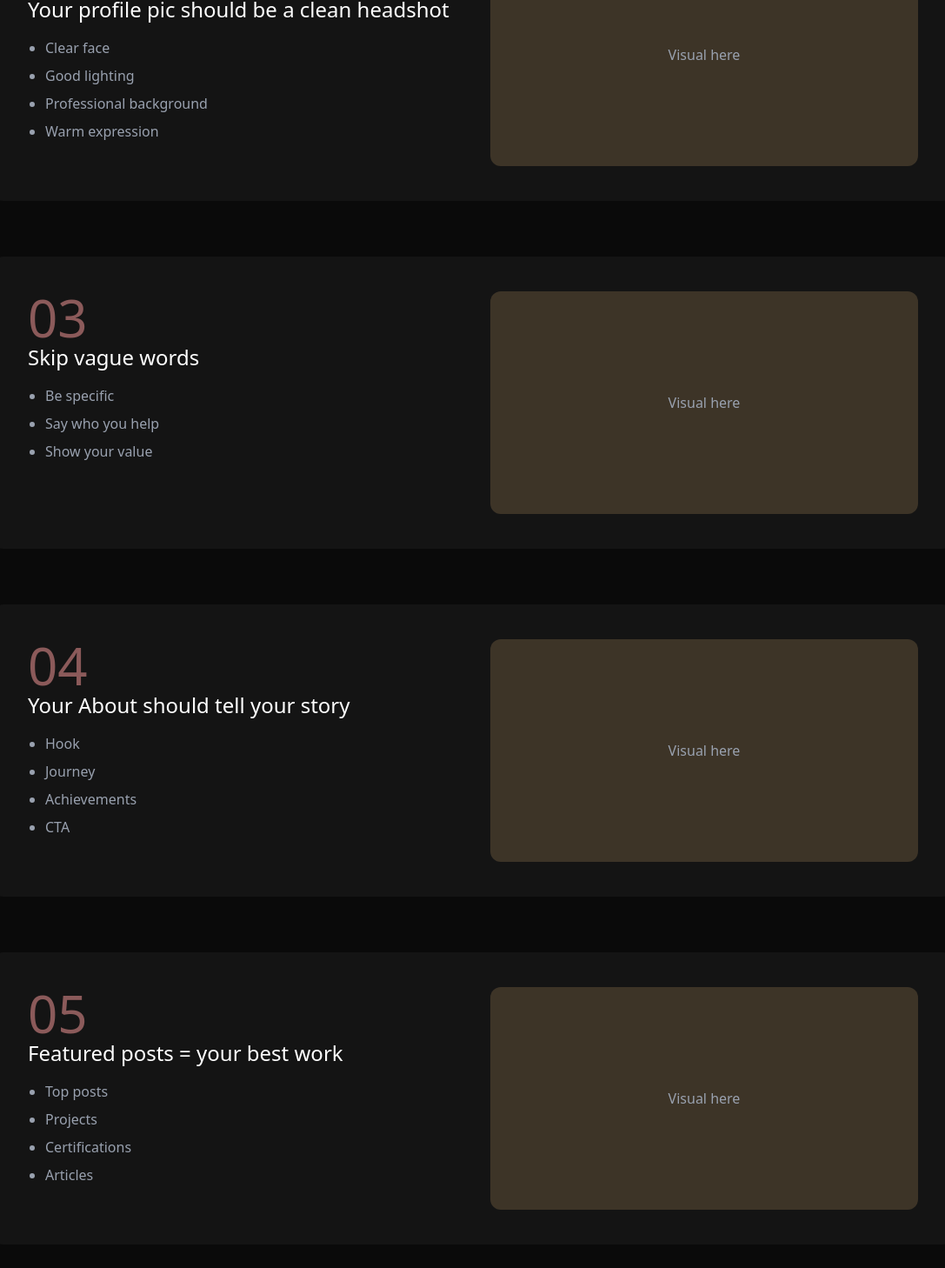
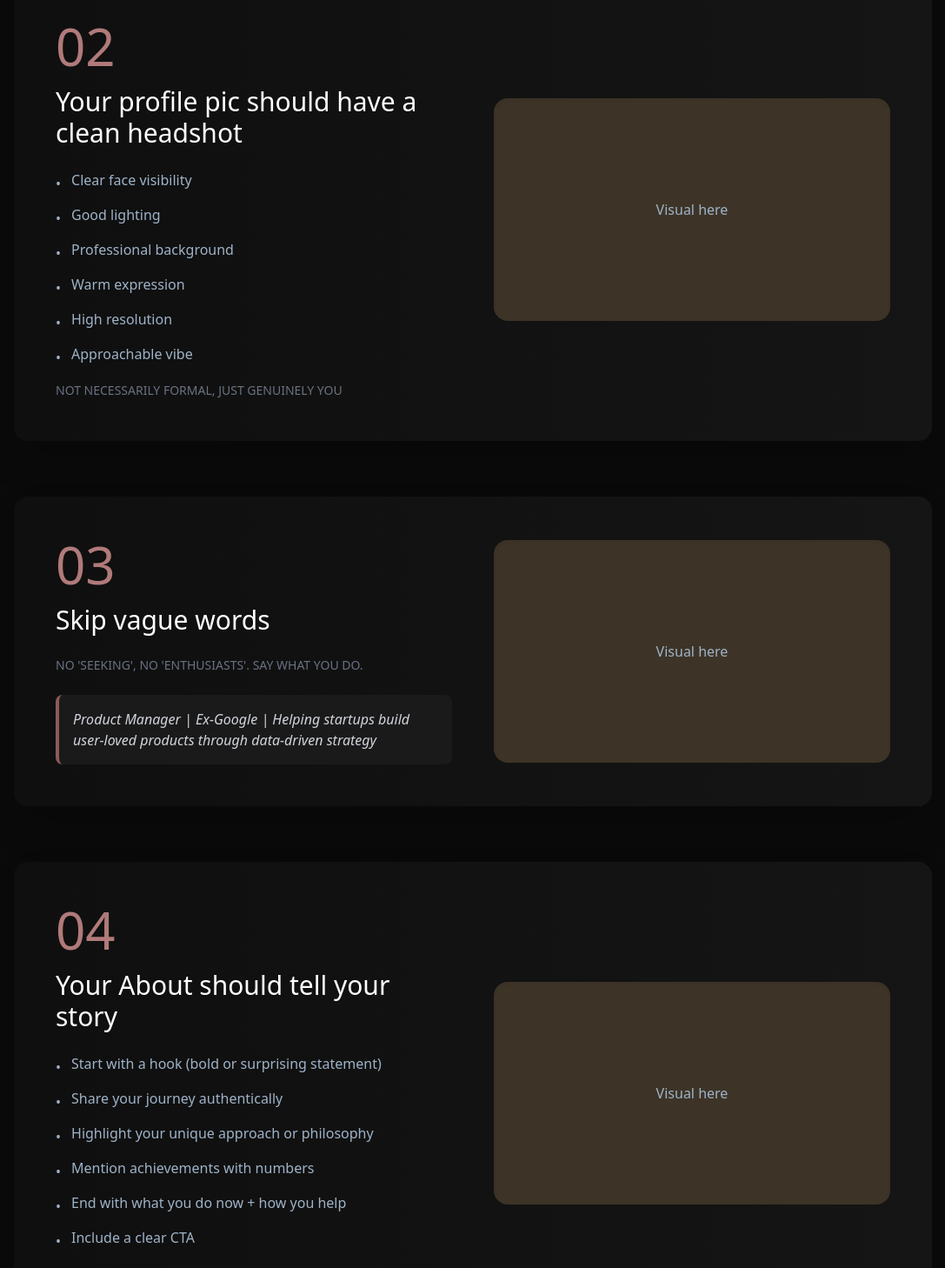
Before and after one commit to gourviii/linkedup, a React (Vite) app: page /impact in a window 1280 px wide. Shown: the part 2153-3611 px from the top of the page at 87% size, without its empty margins (96-1183 px from the left). Built offline with nearby package versions, Linux system fonts and the light colour scheme.

Commit message:
Updated colors

```diff
--- a/src/components/Footer.jsx
+++ b/src/components/Footer.jsx
@@ -176,7 +176,7 @@ const Footer = () => {
           <div className="flex items-start gap-3 mb-5">
             <FaMapMarkerAlt className="text-blue-500 mt-1" />
             <p className="text-sm text-gray-300">
-              Gayatri bihar, House no.17, <br /> Near by Thatipur, <br />
+              Gayatri bihar, House no.17, <br /> Near by Thatipur, Gwalior <br />
               474011
             </p>
           </div>
--- a/src/pages/About.jsx
+++ b/src/pages/About.jsx
@@ -6,8 +6,9 @@ const About = () => {
     <>
       <section
         id="about"
-        className="overflow-x-hidden bg-white text-black px-4 py-16 max-w-7xl mx-auto md:flex gap-16"
+        className="overflow-x-hidden bg-[#0a0a0a] text-white "
       >
+        <div className="px-34 py-16 mx-auto md:flex gap-16 ">
         {/* Image */}
         <motion.div
           initial={{ opacity: 0, x: -60 }}
@@ -50,7 +51,7 @@ const About = () => {
             whileInView={{ opacity: 1, y: 0 }}
             transition={{ duration: 0.6, delay: 0.2 }}
             viewport={{ once: true }}
-            className="max-w-4xl space-y-6 text-[18px] text-gray-700"
+            className="max-w-4xl space-y-6 text-[18px] text-white"
           >
             <p>
               Authority isn’t built by posting more.., It’s built through
@@ -59,9 +60,9 @@ const About = () => {
 
             <p>
               I’m{" "}
-              <span className="font-semibold text-gray-900">Gourvi Tiwari</span>, a
+              <span className="font-semibold text-white">Gourvi Tiwari</span>, a
               LinkedIn{" "}
-              <span className="font-semibold text-gray-900">
+              <span className="font-semibold text-white">
                 Personal Brand Strategist
               </span>{" "}
               who helps professionals show up clearly, consistently, and
@@ -69,36 +70,7 @@ const About = () => {
             </p>
           </motion.div>
 
-          {/* Highlighted Lines */}
-          <motion.div
-            initial={{ opacity: 0, scale: 0.95 }}
-            whileInView={{ opacity: 1, scale: 1 }}
-            transition={{ duration: 0.5, delay: 0.3 }}
-            viewport={{ once: true }}
-            className="space-y-3 mt-4 mb-8"
-          >
-            <p className="inline-block text-black py-1 font-bold">
-              “Powered by the AVC Framework..,
-            </p>
-            <br />
-            <p className="inline-block text-black px-3 py-1 font-semibold">
-              <span className="bg-blue-500 rounded-3xl p-2 text-white px-3">
-                Authority
-              </span>
-              <span className="text-3xl font-bold"> → </span>
-              <span className="bg-blue-500 rounded-3xl p-2 text-white px-3">
-                Visibility
-              </span>
-              <span className="text-3xl font-bold"> → </span>
-              <span className="bg-blue-500 rounded-3xl p-2 text-white px-3">
-                Conversion
-              </span>
-            </p>
-            <br />
-            <p className="inline-block text-black py-1 font-bold">
-              “Build trust first, get seen next, and convert naturally.”
-            </p>
-          </motion.div>
+<br/>
 
           {/* Main Content */}
           <motion.div
@@ -106,7 +78,7 @@ const About = () => {
             whileInView={{ opacity: 1, y: 0 }}
             transition={{ duration: 0.6, delay: 0.4 }}
             viewport={{ once: true }}
-            className="space-y-6 text-gray-700"
+            className="space-y-6 text-white"
           >
             <p>
               Over the years, I’ve noticed a recurring pattern: talented,
@@ -152,6 +124,37 @@ const About = () => {
               </li>
             </ul>
 
+                      {/* Highlighted Lines */}
+          <motion.div
+            initial={{ opacity: 0, scale: 0.95 }}
+            whileInView={{ opacity: 1, scale: 1 }}
+            transition={{ duration: 0.5, delay: 0.3 }}
+            viewport={{ once: true }}
+            className="space-y-3 mt-4 mb-8"
+          >
+            <p className="inline-block text-white py-1 font-bold">
+              “Powered by the AVC Framework..,
+            </p>
+            <br />
+            <p className="inline-block text-white px-3 py-1 font-semibold">
+              <span className="bg-blue-500 rounded-3xl p-2 text-white px-3">
+                Authority
+              </span>
+              <span className="text-3xl font-bold"> → </span>
+              <span className="bg-blue-500 rounded-3xl p-2 text-white px-3">
+                Visibility
+              </span>
+              <span className="text-3xl font-bold"> → </span>
+              <span className="bg-blue-500 rounded-3xl p-2 text-white px-3">
+                Conversion
+              </span>
+            </p>
+            <br />
+            <p className="inline-block text-white py-1 font-bold">
+              “Build trust first, get seen next, and convert naturally.”
+            </p>
+          </motion.div>
+
             <p className="mt-6">
               Your LinkedIn should sound like you, not a formula.
             </p>
@@ -160,6 +163,7 @@ const About = () => {
             </p>
           </motion.div>
         </div>
+        </div>
       </section>
     </>
   );
--- a/src/pages/Impact.jsx
+++ b/src/pages/Impact.jsx
@@ -1,6 +1,154 @@
 import React from "react";
 
 const Impact = () => {
+
+  // const elements = [
+  //   {
+  //     id: "01",
+  //     title: "Your banner is prime real estate",
+  //     subtitle: "Don't leave it blank! Use it to showcase:",
+  //     list: [
+  //       "Your expertise or niche",
+  //       "Your personal brand colors",
+  //       "A call-to-action (CTA)",
+  //       "Portfolio highlights or achievements",
+  //     ],
+  //     tip: "Think of it as a billboard for your professional brand",
+  //   },
+  //   {
+  //     id: "02",
+  //     title: "Your profile pic should have a clean headshot",
+  //     subtitle: "NOT NECESSARILY FORMAL, JUST GENUINELY YOU",
+  //     list: [
+  //       "Clear face visibility",
+  //       "Good lighting",
+  //       "Professional background",
+  //       "Warm expression",
+  //       "High resolution",
+  //       "Approachable vibe",
+  //     ],
+  //   },
+  //   {
+  //     id: "03",
+  //     title: "Skip vague words",
+  //     subtitle: "NO 'SEEKING', NO 'ENTHUSIASTS'. SAY WHAT YOU DO.",
+  //     description:
+  //       "Your headline should make someone stop scrolling. Be specific about who you help and what makes you stand out.",
+  //     example:
+  //       "Product Manager | Ex-Google | Helping startups build user-loved products through data-driven strategy",
+  //   },
+  //   {
+  //     id: "04",
+  //     title: "Your About should tell your story",
+  //     subtitle: "SKIP THE BUZZWORDS (WRITE LIKE YOU ACTUALLY TALK!)",
+  //     list: [
+  //       "Start with a hook",
+  //       "Share your journey",
+  //       "Highlight your unique approach",
+  //       "Mention achievements with numbers",
+  //       "End with what you do + how you help",
+  //       "Include a CTA",
+  //     ],
+  //   },
+  //   {
+  //     id: "05",
+  //     title: "Featured posts = your best hits + products",
+  //     list: [
+  //       "High-engagement posts",
+  //       "Case studies or projects",
+  //       "Speaking engagements",
+  //       "Published articles",
+  //       "Certifications or courses",
+  //       "Media mentions",
+  //     ],
+  //   },
+  //   {
+  //     id: "06",
+  //     title: "Make your experience section results-driven",
+  //     subtitle: "DON'T JUST LIST DUTIES - SHOWCASE IMPACT!",
+  //     example:
+  //       "Grew Instagram following from 5K to 50K in 6 months, driving 3x website traffic",
+  //   },
+  // ];
+
+const elements = [
+  {
+    id: "01",
+    title: "Your banner is prime real estate",
+    subtitle: "Don't leave it blank! Use it to showcase:",
+    list: [
+      "Your expertise or niche",
+      "Your personal brand colors",
+      "A call-to-action (CTA)",
+      "Portfolio highlights or achievements",
+    ],
+    tip: "Think of it as a billboard for your professional brand",
+  },
+  {
+    id: "02",
+    title: "Your profile pic should have a clean headshot",
+    subtitle: "NOT NECESSARILY FORMAL, JUST GENUINELY YOU",
+    list: [
+      "Clear face visibility",
+      "Good lighting",
+      "Professional background",
+      "Warm expression",
+      "High resolution",
+      "Approachable vibe",
+    ],
+  },
+  {
+    id: "03",
+    title: "Skip vague words",
+    subtitle: "NO 'SEEKING', NO 'ENTHUSIASTS'. SAY WHAT YOU DO.",
+    description:
+      "Your headline should make someone stop scrolling. Be specific about who you help and what makes you stand out.",
+    example:
+      "Product Manager | Ex-Google | Helping startups build user-loved products through data-driven strategy",
+    format: "[Your Role or Skill] | [Background] | [Your Unique Edge] | [Who You Help]",
+  },
+  {
+    id: "04",
+    title: "Your About should tell your story",
+    subtitle: "SKIP THE BUZZWORDS (WRITE LIKE YOU ACTUALLY TALK!)",
+    list: [
+      "Start with a hook (bold or surprising statement)",
+      "Share your journey authentically",
+      "Highlight your unique approach or philosophy",
+      "Mention achievements with numbers",
+      "End with what you do now + how you help",
+      "Include a clear CTA",
+    ],
+  },
+  {
+    id: "05",
+    title: "Featured posts = your best hits + products",
+    description:
+      "Add your top posts, portfolio, courses, testimonials, personal website, or even a Google Doc of your best work.",
+    list: [
+      "High-engagement posts",
+      "Case studies or projects",
+      "Speaking engagements",
+      "Published articles",
+      "Certifications or courses",
+      "Media mentions",
+    ],
+  },
+  {
+    id: "06",
+    title: "Make your experience section results-driven",
+    subtitle: "DON'T JUST LIST DUTIES - SHOWCASE IMPACT!",
+    description:
+      "Transform boring job descriptions into compelling proof of your capabilities.",
+    example:
+      "Grew Instagram following from 5K to 50K in 6 months, driving 3x website traffic",
+    format: "[Action verb] + [What you did] + [Measurable result]",
+    instead: "Responsible for managing social media",
+    tip: "Use bullet points and include metrics wherever possible",
+  },
+];
+
+
   return (
     <div className="bg-[#0a0a0a] text-gray-200">
       {/* HERO */}
@@ -21,7 +169,14 @@ const Impact = () => {
             <button className="px-10 py-4 rounded-full bg-[#8b5a5a] hover:bg-[#a06868] transition">
               See My Approach
             </button>
-            <button className="px-10 py-4 rounded-full border border-gray-500 hover:bg-[#1a1a1a] transition">
+            <button
+              onClick={() => {
+                document
+                  .getElementById("six-keys")
+                  .scrollIntoView({ behavior: "smooth" });
+              }}
+              className="px-10 py-4 rounded-full border border-gray-500 hover:bg-[#1a1a1a] transition"
+            >
               The 6 Key Elements
             </button>
           </div>
@@ -47,7 +202,7 @@ const Impact = () => {
                 className="bg-[#3d3427] p-8 rounded-lg border-l-4 border-[#8b5a5a]"
               >
                 <h3 className="text-xl text-white">{item}</h3>
-                <p className="italic text-gray-400">(clearly)</p>
+              <p className="italic text-gray-400">(clearly)</p>   {/*  //paragraph */}
               </div>
             ),
           )}
@@ -59,7 +214,7 @@ const Impact = () => {
       </section>
 
       {/* KEY ELEMENTS */}
-      <section className="py-24 px-6 max-w-6xl mx-auto">
+      <section id="six-keys" className="py-24 px-6 max-w-6xl mx-auto">
         <h2 className="text-4xl md:text-5xl text-white text-center mb-4">
           The <span className="italic text-[#b85c5c]">6 Key Elements</span>
         </h2>
@@ -67,61 +222,60 @@ const Impact = () => {
           Every element of your profile should work together.
         </p>
 
-        {[
-          {
-            num: "01",
-            title: "Your banner is prime real estate",
-            points: ["Expertise", "Brand colors", "CTA", "Achievements"],
-          },
-          {
-            num: "02",
-            title: "Your profile pic should be a clean headshot",
-            points: [
-              "Clear face",
-              "Good lighting",
-              "Professional background",
-              "Warm expression",
-            ],
-          },
-          {
-            num: "03",
-            title: "Skip vague words",
-            points: ["Be specific", "Say who you help", "Show your value"],
-          },
-          {
-            num: "04",
-            title: "Your About should tell your story",
-            points: ["Hook", "Journey", "Achievements", "CTA"],
-          },
-          {
-            num: "05",
-            title: "Featured posts = your best work",
-            points: ["Top posts", "Projects", "Certifications", "Articles"],
-          },
-          {
-            num: "06",
-            title: "Make experience results-driven",
-            points: ["Action verbs", "Metrics", "Impact"],
-          },
-        ].map((el, i) => (
+
+<section className="py-24bg-black text-gray-200">
+  <div className="max-w-6xl mx-auto px-6 space-y-16">
+
+    {elements.map((item, index) => (
       <div
-            key={i}
-            className="grid md:grid-cols-2 gap-10 bg-[#141414] p-10 rounded-xl mb-16"
+        key={item.id}
+        className={`grid md:grid-cols-2 gap-12 items-center
+        bg-gradient-to-r from-[#0f0f0f] to-[#151515]
+        rounded-2xl p-12 shadow-2xl`}
       >
+        {/* LEFT TEXT */}
         <div>
-              <span className="text-6xl text-[#8b5a5a]">{el.num}</span>
-              <h3 className="text-2xl text-white mb-4">{el.title}</h3>
-              <ul className="list-disc ml-5 space-y-2 text-gray-400">
-                {el.points.map((p, idx) => (
-                  <li key={idx}>{p}</li>
+          <span className="text-6xl font-light text-[#b07a7a] block mb-4">
+            {item.id}
+          </span>
+
+          <h3 className="text-2xl md:text-3xl text-white mb-6">
+            {item.title}
+          </h3>
+
+          {item.list && (
+            <ul className="space-y-3 text-[#9fb3c8]">
+              {item.list.map((point, i) => (
+                <li key={i} className="flex items-start gap-3">
+                  <span className="text-[#9fb3c8] mt-1">•</span>
+                  {point}
+                </li>
               ))}
             </ul>
+          )}
+
+          {item.subtitle && (
+            <p className="uppercase text-sm text-gray-500 mt-4">
+              {item.subtitle}
+            </p>
+          )}
+
+          {item.example && (
+            <div className="mt-6 p-4 bg-[#1a1a1a] rounded-lg border-l-4 border-[#8b5a5a]">
+              <p className="italic text-gray-300">{item.example}</p>
             </div>
-            <div className="bg-[#3d3427] h-64 rounded-xl flex items-center justify-center text-gray-400">
+          )}
+        </div>
+
+        {/* RIGHT VISUAL */}
+        <div className="bg-[#3d3427] rounded-2xl h-64 flex items-center justify-center text-[#9fb3c8] shadow-inner">
           Visual here
         </div>
       </div>
     ))}
+
+  </div>
+</section>
       </section>
 
       {/* RESULTS */}
@@ -131,11 +285,17 @@ const Impact = () => {
         </h2>
 
         <div className="grid md:grid-cols-4 gap-6 mt-16">
-          {["Client 1", "Client 2", "Client 3", "Client 4"].map((c, i) => (
+          {[
+            { images: "../" },
+            { images: "../" },
+            { images: "../" },
+            { images: "../"  }
+          ].map((item, i) => (
             <div key={i} className="bg-[#141414] p-6 rounded-xl text-center">
-              <div className="w-24 h-24 bg-[#3d3427] rounded-full mx-auto mb-4" />
-              <h3 className="text-white">{c}</h3>
-              <p className="text-gray-400">Growth result</p>
+              <div className="w-24 h-24 bg-[#3d3427] rounded-full mx-auto mb-4" >
+                <img src={item.images} alt="" />
+              </div>{/* images div  */}
+
           </div>
           ))}
         </div>
@@ -222,13 +382,23 @@ const Impact = () => {
 
       {/* CTA */}
       <section className="py-24 text-center">
-        <button className="px-16 py-5 bg-[#8b5a5a] text-white rounded-full hover:bg-[#a06868] transition">
+        <a href="https://topmate.io/gourvi_tiwari/1915104" target="_blank">
+        <button  className="px-16 py-5 bg-[#8b5a5a] text-white rounded-full hover:bg-[#a06868] transition">
           Book a Discovery Call
         </button>
+        </a>
         <p className="italic text-gray-500 mt-4">
           Let’s transform your profile into a powerful personal brand
         </p>
       </section>
+
+
+
+
+
+
+
+
     </div>
   );
 };
```
Also changed, not shown: src/components/LinkedInMakeover.jsx (+15 -15 lines), src/pages/Home.jsx (+4 -4 lines), src/pages/Services.jsx (+9 -9 lines). Lines whose indentation alone changed are shown as unchanged.
